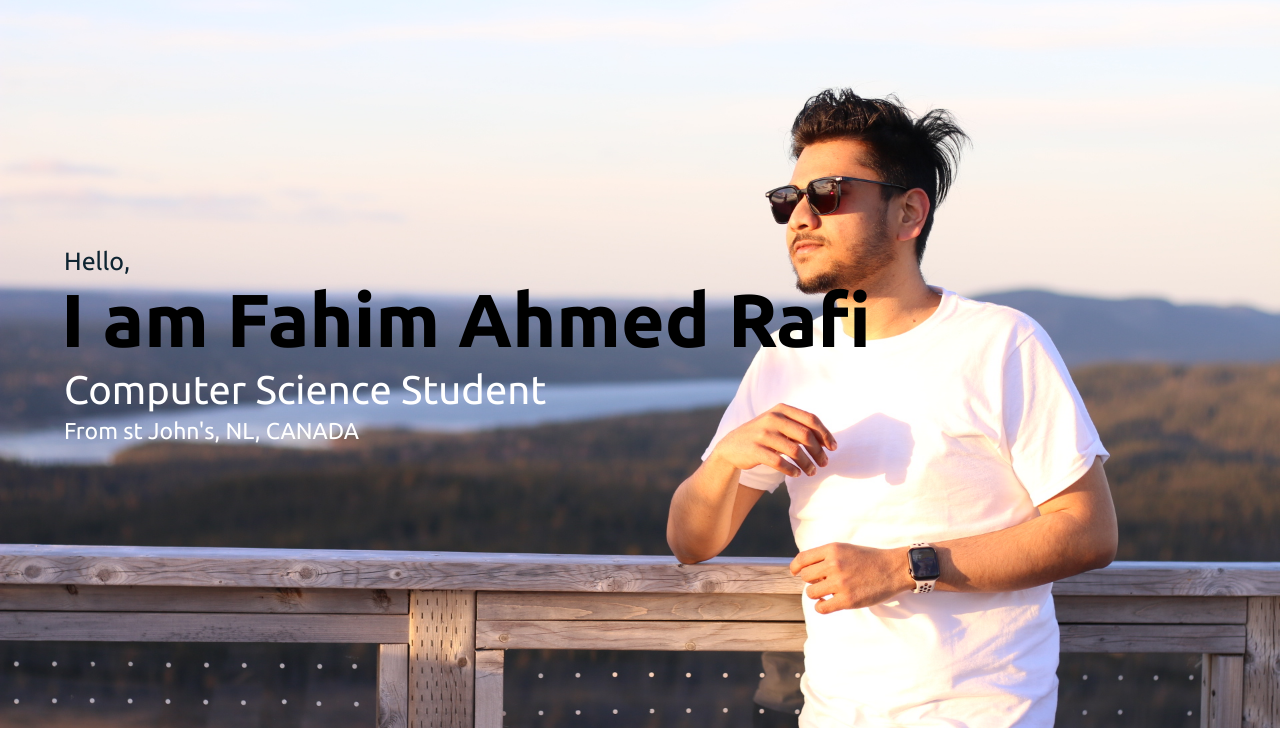
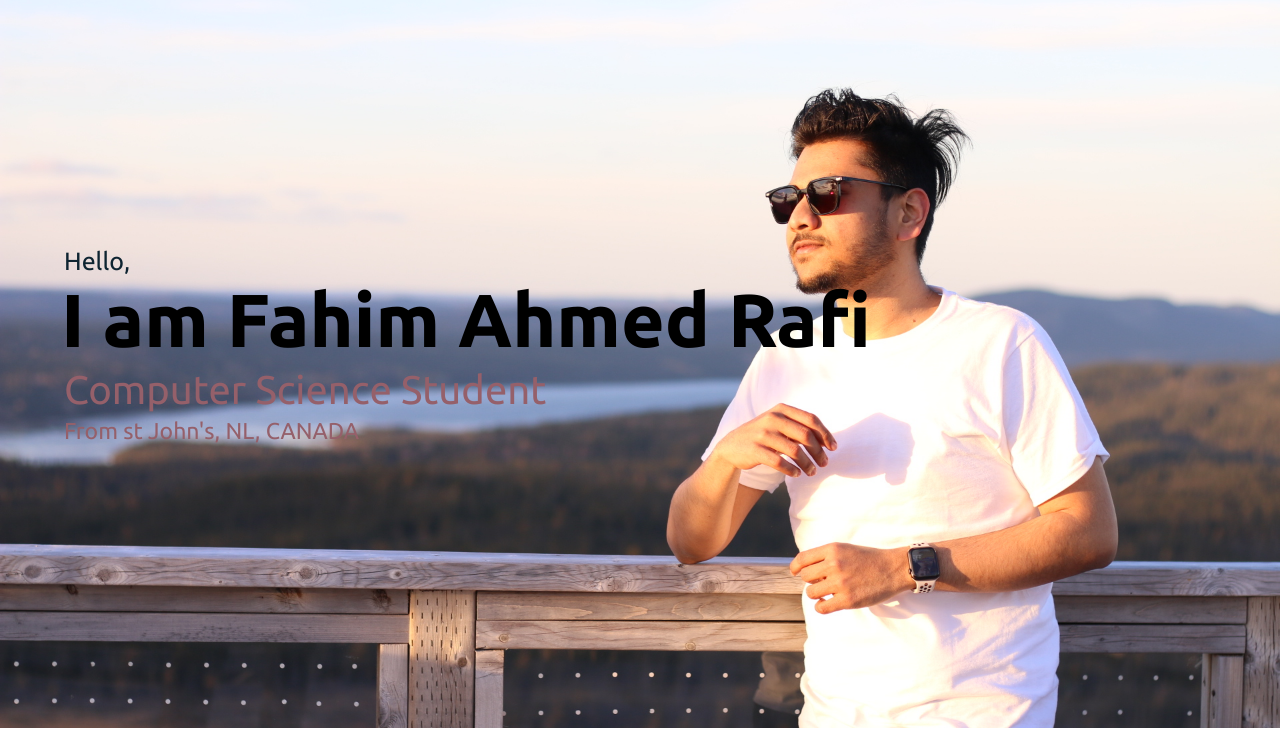
Before and after one commit to fahimrafi98/personal-portfolio, a plain HTML site: page index.html in a window 1280 px wide. Shown: the part 72-802 px from the top of the page. Drawn offline with Linux system fonts and the light colour scheme.

Commit message:
Update style.css

```diff
--- a/style.css
+++ b/style.css
@@ -138,12 +138,12 @@ nav.sticky .menu-btn{
 .home .text-three{
   font-size: 40px;
   margin: 5px 0;
-  color: #ffffff;
+  color: #95606a;
 }
 .home .text-four{
   font-size: 23px;
   margin: 5px 0;
-  color: #ffffff;
+  color: #95606a;
 }
 .home .button{
   margin: 14px 0;
```
